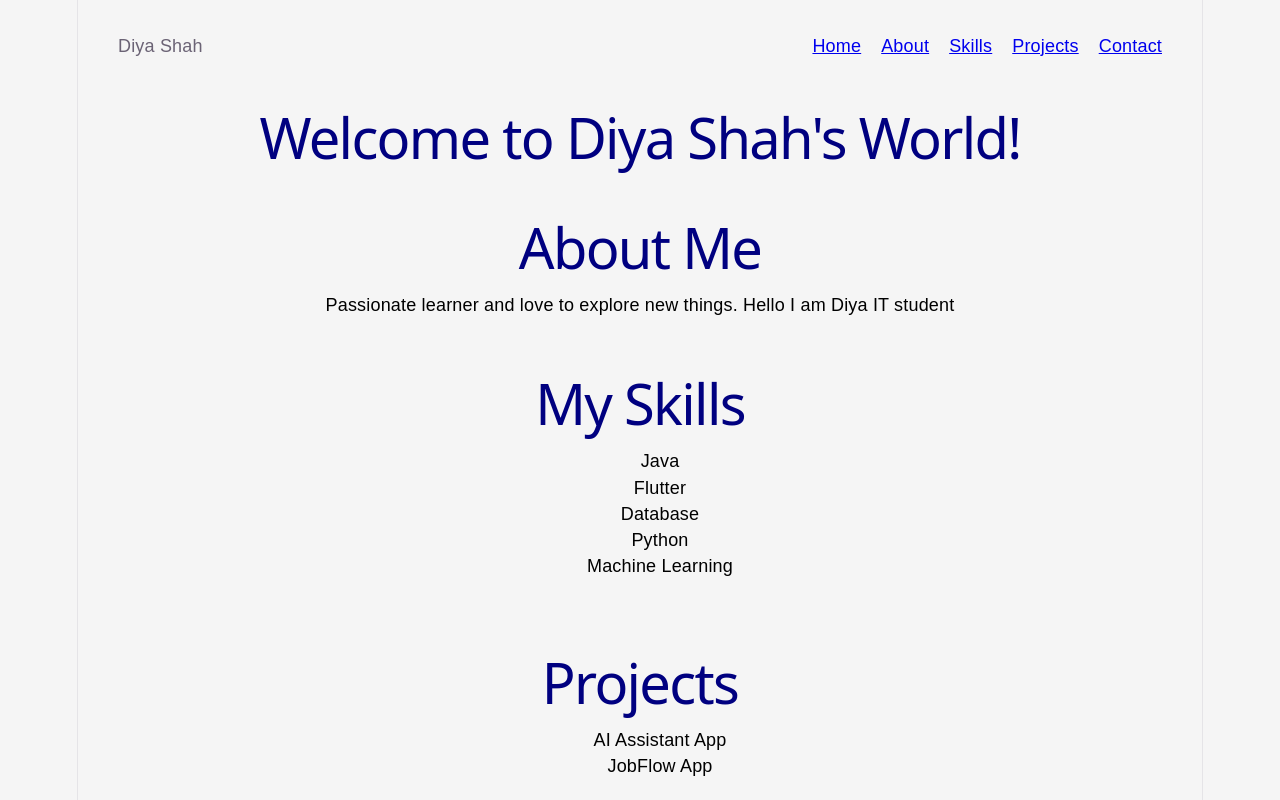
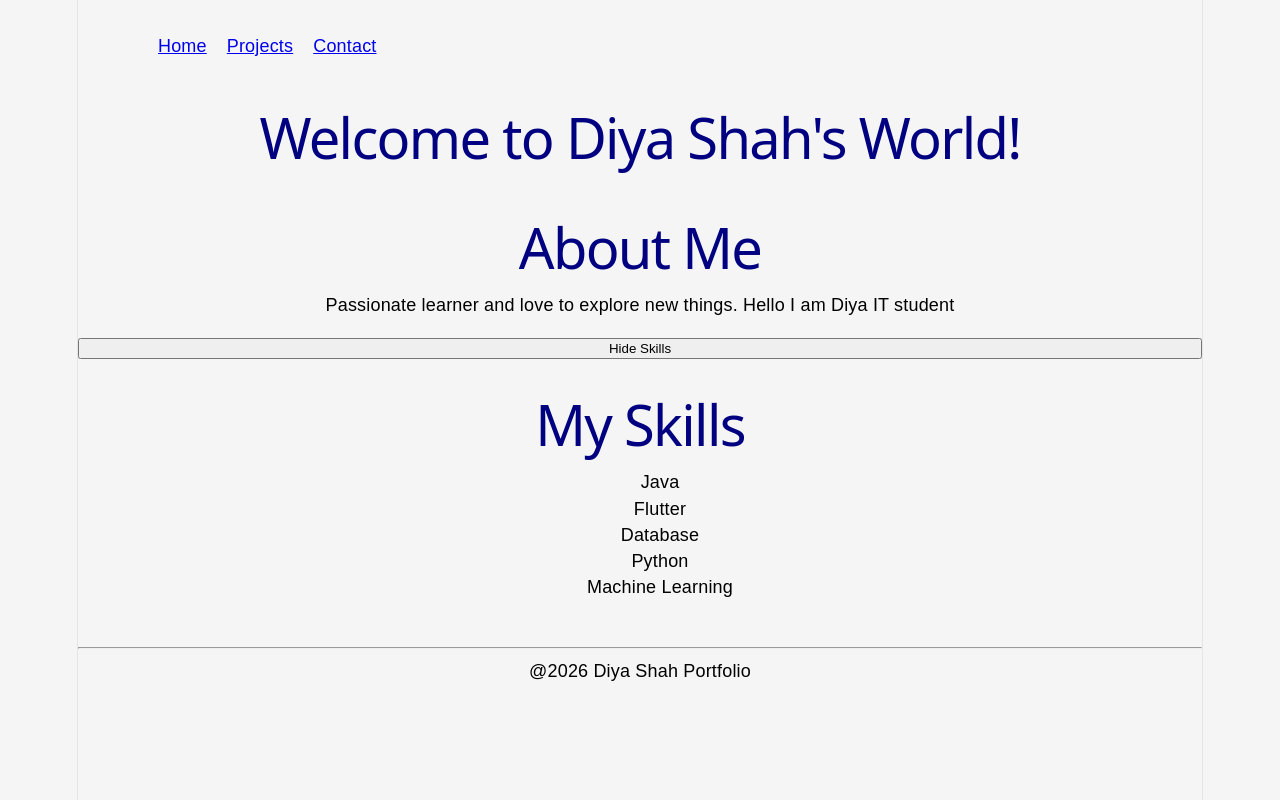
Before and after one commit to diya2405/Portfolio-D25IT118, a React (Vite) app: page / in a window 1280 px wide. Shown: the top 800 px of the page. Built offline with nearby package versions, Linux system fonts and the light colour scheme.

Commit message:
Initial commit

```diff
--- a/package.json
+++ b/package.json
@@ -11,7 +11,8 @@
   },
   "dependencies": {
     "react": "^19.2.7",
-    "react-dom": "^19.2.7"
+    "react-dom": "^19.2.7",
+    "react-router-dom": "^7.18.1"
   },
   "devDependencies": {
     "@types/react": "^19.2.17",
--- a/src/App.jsx
+++ b/src/App.jsx
@@ -1,35 +1,47 @@
+import { useState } from 'react'
+import { Routes, Route, Link } from 'react-router-dom'
 import './App.css'
 
 import Header from "./components/Header"
-import Navbar from "./components/Navbar";
+import Navbar from "./components/Navbar"
 import About from "./components/About"
 import Skills from "./components/Skills"
 import Projects from "./components/Projects"
-import Contact from "./components/Contact"
+import Contact from "./pages/ContactPage"
 import Footer from "./components/Footer"
+import NotFound from "./pages/NotFoundPage"
+function App() {
+  const skills = ["Java", "Flutter", "Database", "Python", "Machine Learning"];
+  const projects = ["AI Assistant App", "JobFlow App"];
 
-function App() {
+  const [showSkills, setShowSkills] = useState(true); // useState #1: toggle visibility
+  const [message, setMessage] = useState("");          // useState #2: controlled form input
 
-  const skills = [
-    "Java",
-    "Flutter",
-    "Database",
-    "Python",
-    "Machine Learning"
-  ];
-
-  const projects=[
-    "AI Assistant App",
-    "JobFlow App"
-  ]
-  return(
+  return (
     <>
       <Navbar />
+
+      <Routes>
+        <Route path="/" element={
+          <>
             <Header name="Diya Shah" />
             <About />
-  <Skills skillsList={skills} />
-  <Projects projectlist={projects} />
+            <button onClick={() => setShowSkills(!showSkills)}>
+              {showSkills ? "Hide Skills" : "Show Skills"}
+            </button>
+            {showSkills && <Skills skillsList={skills} />}
+          </>
+        } />
+
+        <Route path="/projects" element={<Projects projectlist={projects} />} />
+
+        <Route path="/contact" element={
           <Contact />
+        } />
+
+        <Route path="*" element={<NotFound />} />
+      </Routes>
+
       <Footer />
     </>
   )
--- a/src/components/navbar.jsx
+++ b/src/components/navbar.jsx
@@ -1,16 +1,12 @@
+import { NavLink } from 'react-router-dom';
+
 function Navbar(){
     return(
         <nav className="navbar">
-            <div className="logo">
-                Diya Shah
-            </div>
-
             <ul>
-                <li><a href="#home">Home</a></li>
-                <li><a href="#about">About</a></li>
-                <li><a href="#skills">Skills</a></li>
-                <li><a href="#projects">Projects</a></li>
-                <li><a href="#contact">Contact</a></li>
+                <li><NavLink to="/" end>Home</NavLink></li>
+                <li><NavLink to="/projects">Projects</NavLink></li>
+                <li><NavLink to="/contact">Contact</NavLink></li>
             </ul>
         </nav>
     )
--- a/src/main.jsx
+++ b/src/main.jsx
@@ -2,9 +2,12 @@ import React from 'react'
 import ReactDOM from 'react-dom/client'
 import './index.css'
 import App from './App.jsx'
+import { BrowserRouter } from 'react-router-dom'
 
 ReactDOM.createRoot(document.getElementById('root')).render(
   <React.StrictMode>
-    <App />
+    <BrowserRouter>
+      <App />
+    </BrowserRouter>
   </React.StrictMode>,
 )
--- /dev/null
+++ b/src/pages/ContactPage.jsx
@@ -0,0 +1,23 @@
+import { useState } from 'react';
+import Contact from '../components/Contact';
+
+function ContactPage() {
+  const [message, setMessage] = useState(""); // controlled form input
+
+  return (
+    <>
+      <Contact />
+      <section>
+        <h2>Send me a message</h2>
+        <textarea
+          value={message}
+          onChange={(e) => setMessage(e.target.value)}
+          placeholder="Type your message..."
+        />
+        <p>Characters: {message.length}</p>
+      </section>
+    </>
+  );
+}
+
+export default ContactPage;
--- /dev/null
+++ b/src/pages/NotFoundPage.jsx
@@ -0,0 +1,13 @@
+import { Link } from 'react-router-dom';
+
+function NotFound() {
+  return (
+    <section>
+      <h1>404 - Page Not Found</h1>
+      <p>Sorry, this page doesn't exist.</p>
+      <Link to="/">Go back home</Link>
+    </section>
+  );
+}
+
+export default NotFound;
```
Also changed, not shown: src/pages/Home.jsx (added, +23 -0 lines), src/pages/ProjectsPage.jsx (added, +8 -0 lines), 1 other file (tests, documents, lock files or other folders). Lines whose indentation alone changed are shown as unchanged.
